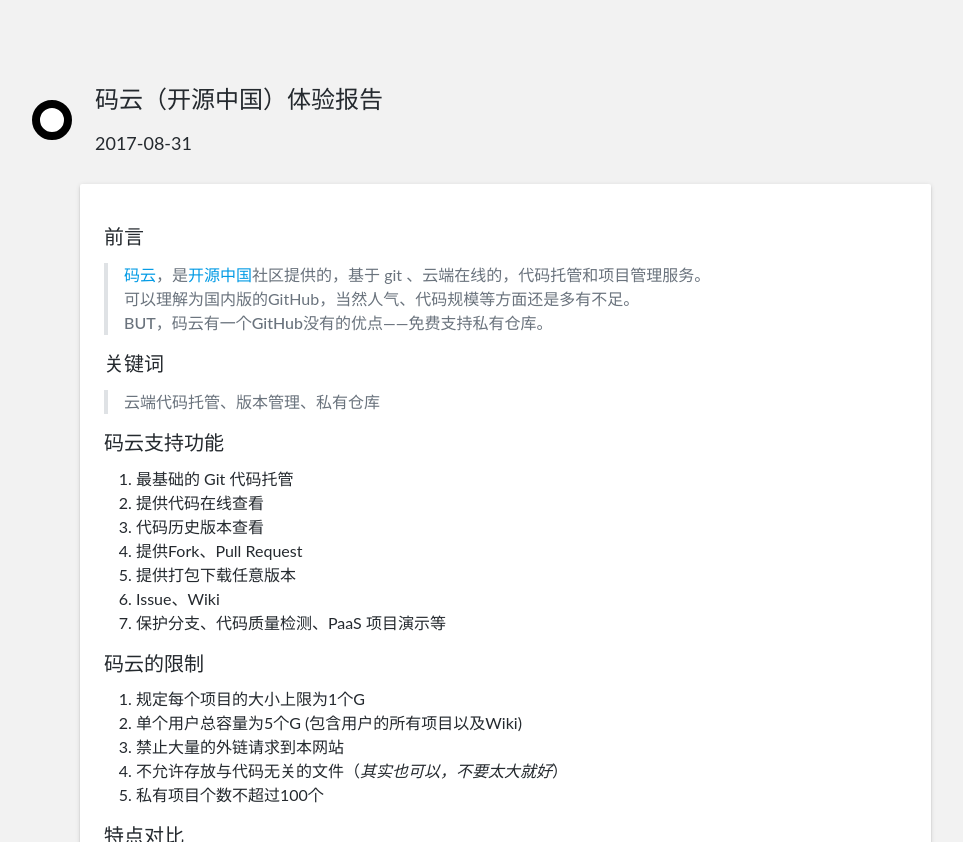
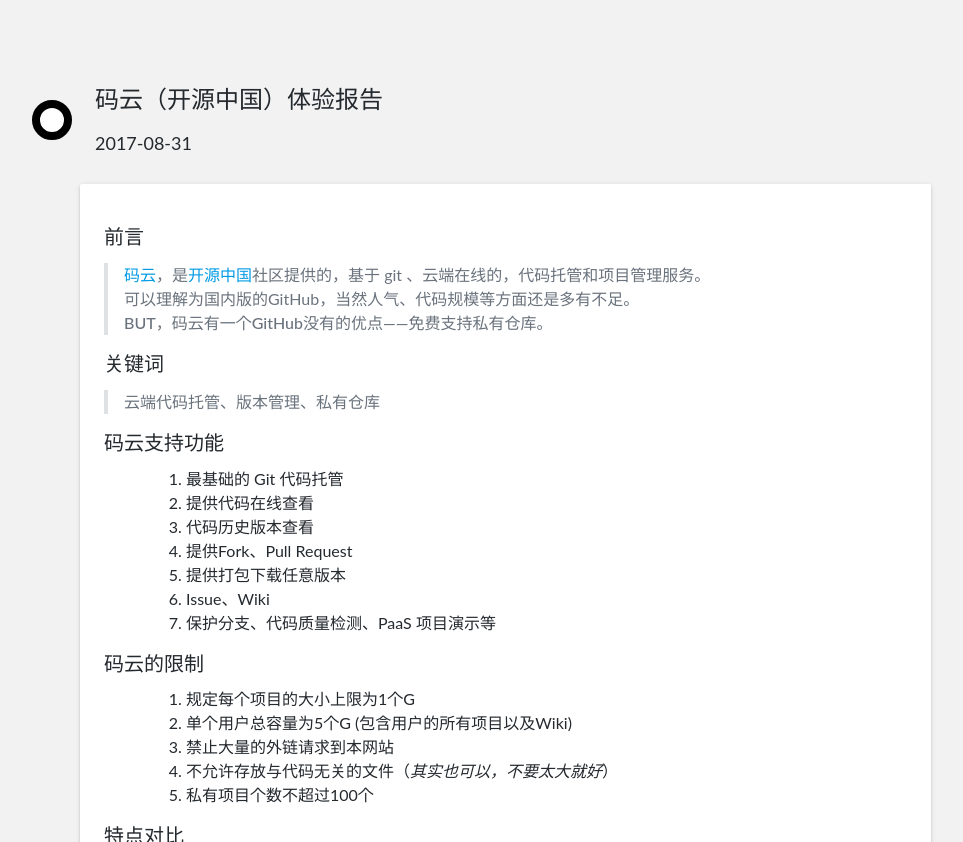
Before and after one commit to unicorn25/unicorn25.github.io, a Jekyll site: the page built from _steps/gitee-reporter.md, in a window 1280 px wide. Shown: the top 842 px of the page, without its empty margins (157-1120 px from the left). Built offline with Jekyll 4.4.1, drawn with Linux system fonts in a browser that asks for light colours; grey boxes are pictures that could not be loaded.

Commit message:
fix: li padding-left 50px

```diff
--- a/assets/css/main.css
+++ b/assets/css/main.css
@@ -133,3 +133,6 @@
 	list-style-position: inside;
 	list-style-type: disc;
 }
+.item li{
+	margin-left: 50px;
+}
```
